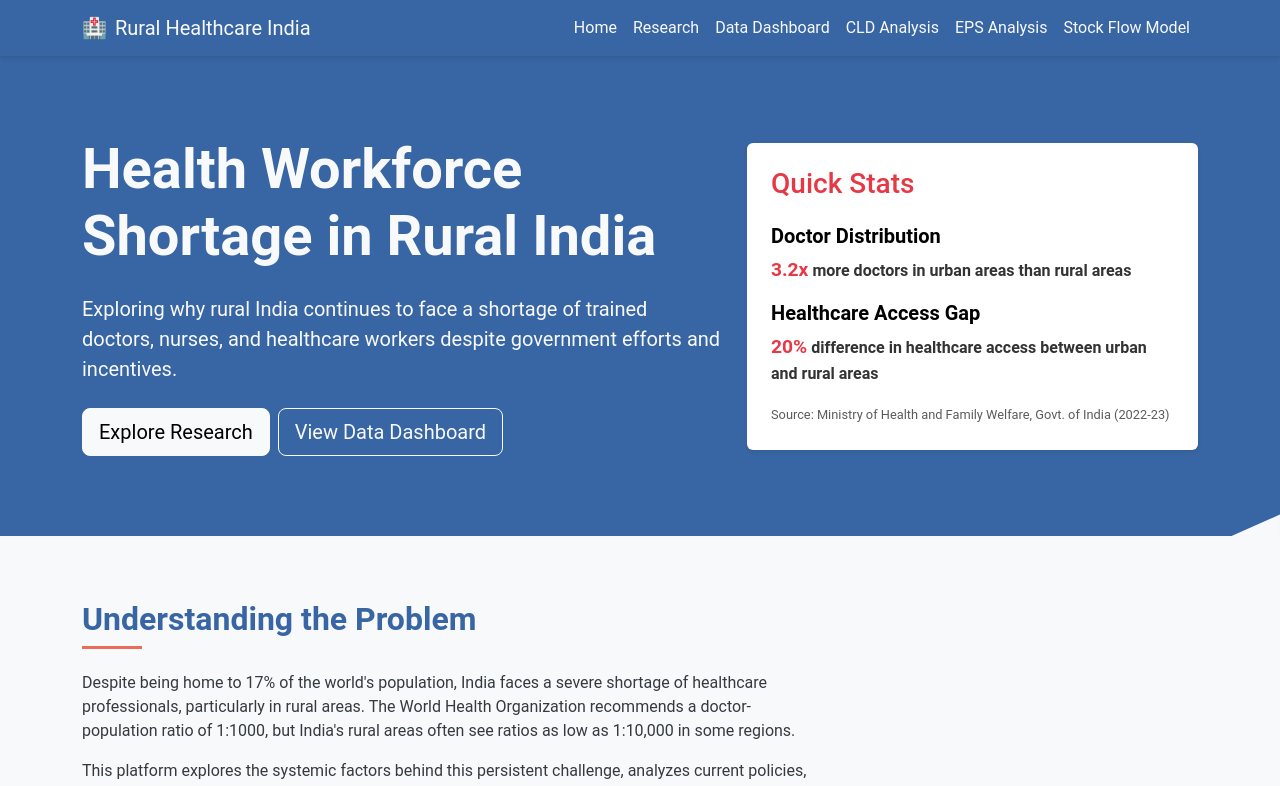
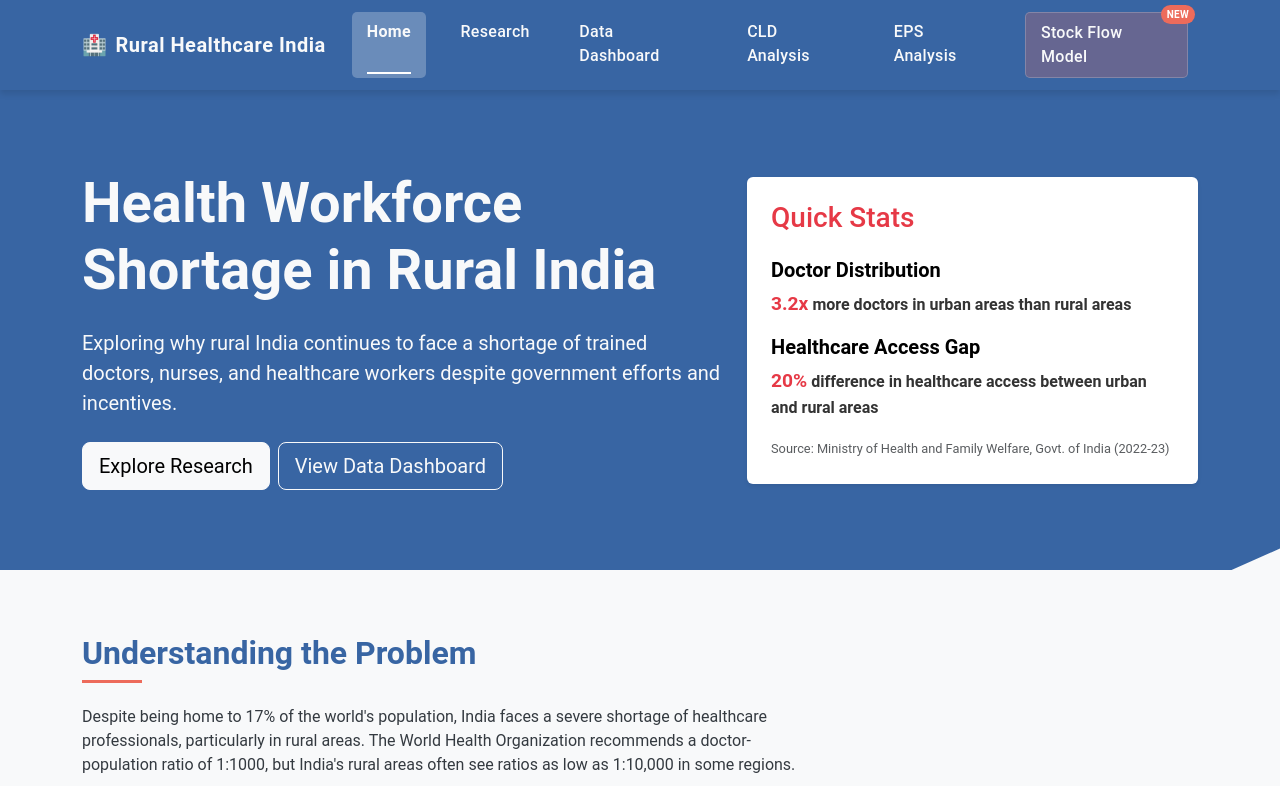
Before and after one commit to hrishu802/Rural-Healthcare-in-India, a React (Create React App) app: page / in a window 1280 px wide. Shown: the top 786 px of the page. Built offline with nearby package versions, Linux system fonts and the light colour scheme; no server answers.

Commit message:
Enhance navbar styling with hover effects and highlight Stock Flow Model menu item

```diff
--- a/src/App.css
+++ b/src/App.css
@@ -2,6 +2,7 @@
   --primary: #3865a3;
   --secondary: #63a375;
   --accent: #ed6b5b;
+  --accent-rgb: 237, 107, 91;
   --background: #f8f9fa;
   --text-dark: #343a40;
   --text-light: #f8f9fa;
@@ -23,14 +24,7 @@ main {
   flex: 1;
 }
 
-.navbar {
-  background-color: var(--primary);
-  box-shadow: 0 2px 4px rgba(0, 0, 0, 0.1);
-}
-
-.navbar-brand, .nav-link {
-  color: var(--text-light) !important;
-}
+/* Navbar styles moved to Navigation.css */
 
 .hero-section {
   background-color: var(--primary);
--- a/src/api/healthcareAPI.ts
+++ b/src/api/healthcareAPI.ts
@@ -721,8 +721,8 @@ export const getWHOHealthWorkforceData = async (countryCode: string = 'IND'): Pr
       };
     }
   } catch (error) {
-    handleApiError(error);
-    // Return empty data to prevent unreachable code warning
+    console.error('Error in getWHOHealthWorkforceData:', error);
+    // Return empty data instead of using handleApiError which might throw
     return {
       countryCode,
       countryName: 'Unknown',
--- /dev/null
+++ b/src/components/Navigation.css
@@ -0,0 +1,118 @@
+.navbar {
+  background-color: var(--primary);
+  box-shadow: 0 4px 6px rgba(0, 0, 0, 0.1);
+  padding: 12px 0;
+}
+
+.navbar-brand {
+  color: var(--text-light) !important;
+  font-weight: 700;
+  letter-spacing: 0.5px;
+  transition: transform 0.3s ease;
+}
+
+.navbar-brand:hover {
+  transform: scale(1.05);
+}
+
+/* Add spacing between navbar elements */
+.nav-link {
+  margin: 0 10px;
+  padding: 8px 15px !important;
+  border-radius: 5px;
+  color: var(--text-light) !important;
+  font-weight: 500;
+  letter-spacing: 0.3px;
+  transition: all 0.3s ease;
+  position: relative;
+  overflow: hidden;
+}
+
+/* Hover effect for navbar links */
+.nav-link:hover {
+  background-color: rgba(255, 255, 255, 0.15);
+  transform: translateY(-2px);
+  color: white !important;
+}
+
+/* Active link styling */
+.nav-link.active {
+  background-color: rgba(255, 255, 255, 0.25);
+  font-weight: 600;
+  position: relative;
+}
+
+/* Add underline effect on hover */
+.nav-link:after {
+  content: '';
+  position: absolute;
+  width: 0;
+  height: 2px;
+  bottom: 4px;
+  left: 15px;
+  background-color: white;
+  transition: width 0.3s ease;
+}
+
+.nav-link:hover:after, .nav-link.active:after {
+  width: calc(100% - 30px);
+}
+
+/* Define the pulse animation */
+@keyframes pulse {
+  0% {
+    box-shadow: 0 0 0 0 rgba(var(--accent-rgb), 0.7);
+  }
+  70% {
+    box-shadow: 0 0 0 8px rgba(var(--accent-rgb), 0);
+  }
+  100% {
+    box-shadow: 0 0 0 0 rgba(var(--accent-rgb), 0);
+  }
+}
+
+/* Stock Flow Model Highlight Styling */
+.highlight-nav {
+  background-color: rgba(var(--accent-rgb), 0.25) !important;
+  border: 1px solid rgba(255, 255, 255, 0.2);
+  position: relative;
+  overflow: visible !important;
+  animation: pulse 2s infinite;
+}
+
+.highlight-nav:before {
+  content: 'NEW';
+  position: absolute;
+  top: -8px;
+  right: -8px;
+  background-color: var(--accent);
+  color: white;
+  font-size: 10px;
+  font-weight: bold;
+  padding: 2px 6px;
+  border-radius: 10px;
+  z-index: 1;
+}
+
+.highlight-nav:hover {
+  background-color: rgba(var(--accent-rgb), 0.4) !important;
+  transform: translateY(-3px) scale(1.05);
+  box-shadow: 0 4px 8px rgba(0, 0, 0, 0.2);
+  animation: none;
+}
+
+.highlight-nav.active {
+  background-color: rgba(var(--accent-rgb), 0.5) !important;
+  animation: none;
+}
+
+/* Responsive adjustments */
+@media (max-width: 992px) {
+  .nav-link {
+    margin: 5px 0;
+  }
+
+  .nav-link:after {
+    display: none;
+  }
+}
--- a/src/components/Navigation.tsx
+++ b/src/components/Navigation.tsx
@@ -1,6 +1,7 @@
 import React from 'react';
 import { Link, useLocation } from 'react-router-dom';
 import { Navbar, Nav, Container } from 'react-bootstrap';
+import './Navigation.css';
 
 const Navigation: React.FC = () => {
   const location = useLocation();
@@ -19,6 +20,7 @@ const Navigation: React.FC = () => {
               as={Link}
               to="/"
               active={location.pathname === '/'}
+              className={location.pathname === '/' ? 'active' : ''}
             >
               Home
             </Nav.Link>
@@ -26,6 +28,7 @@ const Navigation: React.FC = () => {
               as={Link}
               to="/research"
               active={location.pathname === '/research'}
+              className={location.pathname === '/research' ? 'active' : ''}
             >
               Research
             </Nav.Link>
@@ -33,6 +36,7 @@ const Navigation: React.FC = () => {
               as={Link}
               to="/dashboard"
               active={location.pathname === '/dashboard'}
+              className={location.pathname === '/dashboard' ? 'active' : ''}
             >
               Data Dashboard
             </Nav.Link>
@@ -40,6 +44,7 @@ const Navigation: React.FC = () => {
               as={Link}
               to="/cld-analysis"
               active={location.pathname === '/cld-analysis'}
+              className={location.pathname === '/cld-analysis' ? 'active' : ''}
             >
               CLD Analysis
             </Nav.Link>
@@ -47,6 +52,7 @@ const Navigation: React.FC = () => {
               as={Link}
               to="/eps-analysis"
               active={location.pathname === '/eps-analysis'}
+              className={location.pathname === '/eps-analysis' ? 'active' : ''}
             >
               EPS Analysis
             </Nav.Link>
@@ -54,6 +60,7 @@ const Navigation: React.FC = () => {
               as={Link}
               to="/stock-flow"
               active={location.pathname === '/stock-flow'}
+              className={`highlight-nav ${location.pathname === '/stock-flow' ? 'active' : ''}`}
             >
               Stock Flow Model
             </Nav.Link>
```
